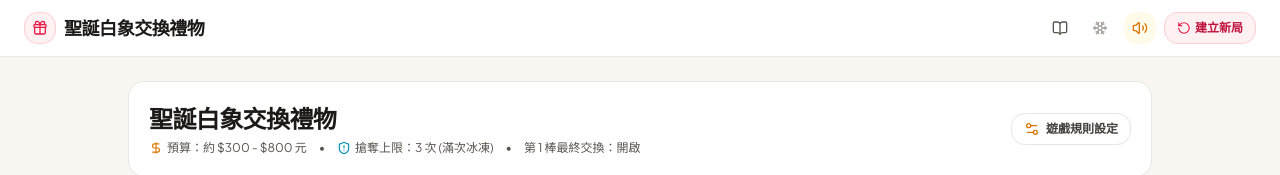
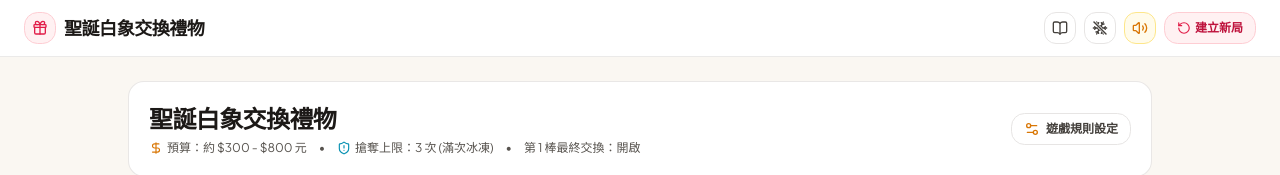
Before and after one commit to elisedc/white-elephant-party, a React (Vite) app: page / in a window 1280 px wide. Both pictures are taken after a click on the button 1099 px from the left and 28 px from the top of the page. Shown: the top 175 px of the page. Built offline with nearby package versions, Linux system fonts and the light colour scheme.

Commit message:
fix: make toggle buttons crisp and clickable without gray colors, with slashed snowflake for off state

```diff
--- a/src/components/common/ChristmasHeader.tsx
+++ b/src/components/common/ChristmasHeader.tsx
@@ -13,6 +13,22 @@ interface ChristmasHeaderProps {
   onOpenRules: () => void
   onNewGame: () => void
 }
+
+// Snowflake with diagonal slash line for OFF state
+const SnowflakeOff: React.FC<{ className?: string }> = ({ className = 'w-4 h-4' }) => (
+  <div className={`relative inline-flex items-center justify-center ${className}`}>
+    <Snowflake className="w-full h-full text-stone-700" />
+    <svg
+      className="absolute inset-0 w-full h-full pointer-events-none"
+      viewBox="0 0 24 24"
+      fill="none"
+      strokeLinecap="round"
+    >
+      <line x1="3" y1="3" x2="21" y2="21" stroke="#ffffff" strokeWidth="4" />
+      <line x1="3" y1="3" x2="21" y2="21" stroke="#44403c" strokeWidth="2.2" />
+    </svg>
+  </div>
+)
 
 export const ChristmasHeader: React.FC<ChristmasHeaderProps> = ({
   title,
@@ -39,34 +55,53 @@ export const ChristmasHeader: React.FC<ChristmasHeaderProps> = ({
 
         {/* Action Controls */}
         <div className="flex items-center gap-2">
+          {/* Rules button */}
           <Button
             variant="ghost"
             size="icon"
             onClick={onOpenRules}
-            className="h-8 w-8 text-stone-600 hover:text-amber-600 hover:bg-amber-50"
+            className="h-8 w-8 text-stone-700 bg-white border border-stone-200 hover:bg-stone-50 hover:text-stone-900 shadow-2xs"
             title="遊戲規則"
           >
             <BookOpen className="w-4 h-4" />
           </Button>
 
+          {/* Snow toggle */}
           <Button
             variant="ghost"
             size="icon"
             onClick={onToggleSnow}
-            className={`h-8 w-8 ${snowEnabled ? 'text-teal-600 bg-teal-50' : 'text-stone-400'}`}
-            title={snowEnabled ? '關閉飄雪' : '開啟飄雪'}
+            className={`h-8 w-8 border transition-all shadow-2xs ${
+              snowEnabled
+                ? 'text-teal-700 bg-teal-50 border-teal-200 hover:bg-teal-100'
+                : 'text-stone-700 bg-white border-stone-200 hover:bg-stone-50 hover:text-stone-900'
+            }`}
+            title={snowEnabled ? '關閉飄雪動畫' : '開啟飄雪動畫'}
           >
-            <Snowflake className="w-4 h-4" />
+            {snowEnabled ? (
+              <Snowflake className="w-4 h-4 text-teal-600" />
+            ) : (
+              <SnowflakeOff className="w-4 h-4" />
+            )}
           </Button>
 
+          {/* Sound toggle */}
           <Button
             variant="ghost"
             size="icon"
             onClick={onToggleSound}
-            className={`h-8 w-8 ${soundEnabled ? 'text-amber-600 bg-amber-50' : 'text-stone-400'}`}
+            className={`h-8 w-8 border transition-all shadow-2xs ${
+              soundEnabled
+                ? 'text-amber-700 bg-amber-50 border-amber-200 hover:bg-amber-100'
+                : 'text-stone-700 bg-white border-stone-200 hover:bg-stone-50 hover:text-stone-900'
+            }`}
             title={soundEnabled ? '靜音' : '開啟音效'}
           >
-            {soundEnabled ? <Volume2 className="w-4 h-4" /> : <VolumeX className="w-4 h-4" />}
+            {soundEnabled ? (
+              <Volume2 className="w-4 h-4 text-amber-600" />
+            ) : (
+              <VolumeX className="w-4 h-4 text-stone-700" />
+            )}
           </Button>
 
           <Button
```
